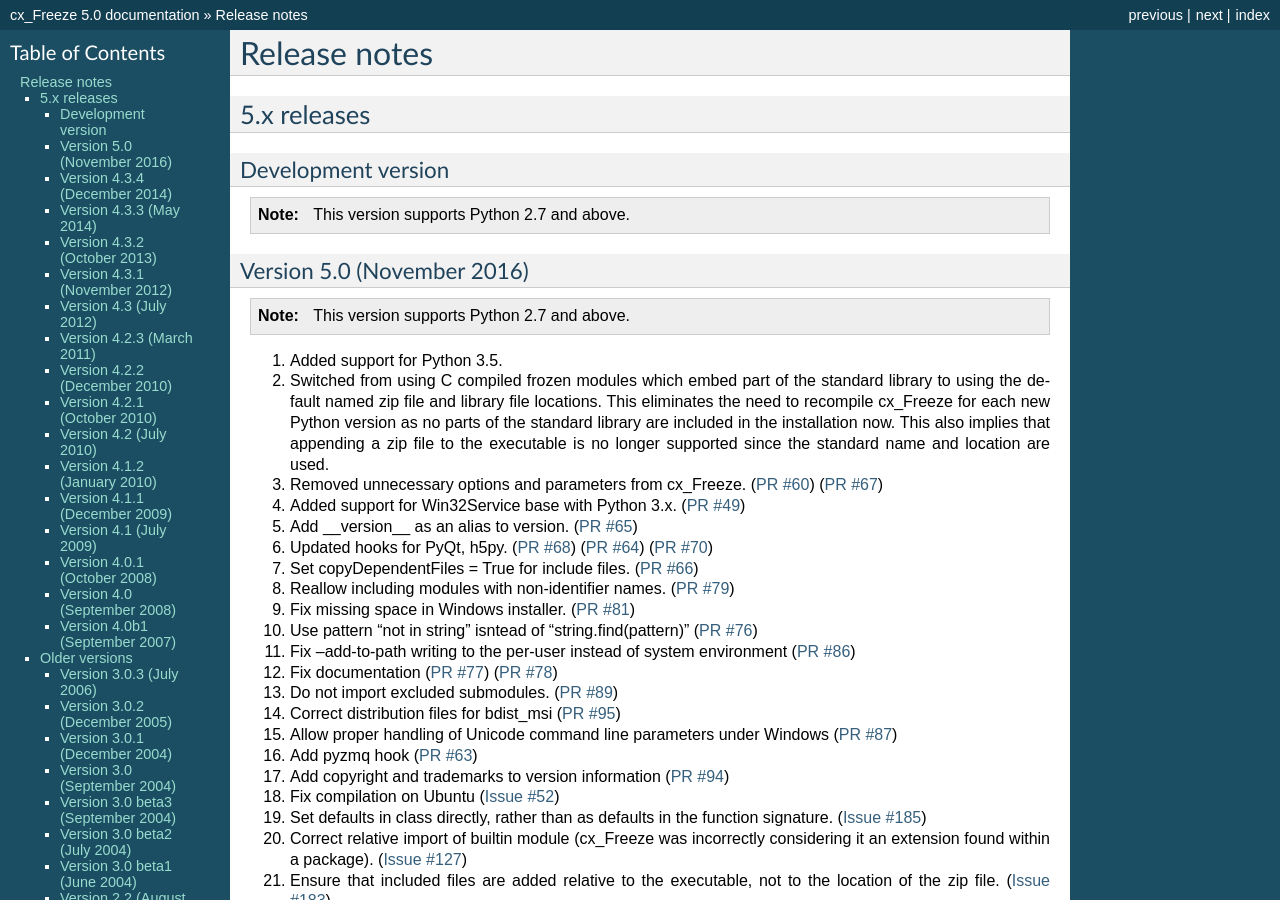
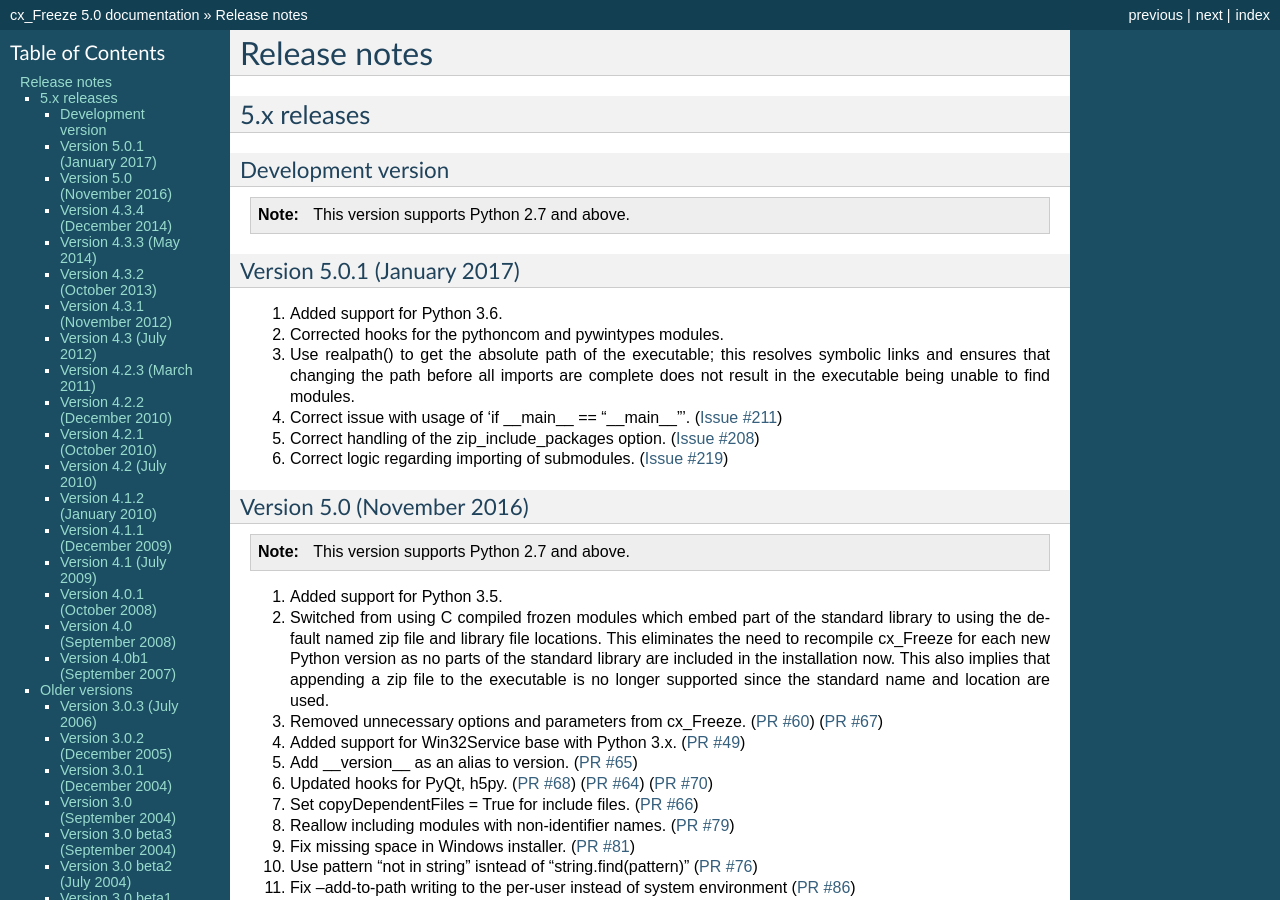
Before and after one commit to marcelotduarte/cx_Freeze, a Sphinx documentation site: the page built from doc/releasenotes.rst, in a window 1280 px wide and 900 px high. Built offline with Sphinx 7.4.7, drawn with Linux system fonts in a browser that asks for light colours; pages that are not in the unit, such as notebooks, are missing from menus.

Commit message:
Added release notes for 5.0.1.

```diff
--- a/doc/releasenotes.rst
+++ b/doc/releasenotes.rst
@@ -9,6 +9,27 @@
 -------------------
 
 .. note:: This version supports Python 2.7 and above.
+
+
+Version 5.0.1 (January 2017)
+----------------------------
+
+1)  Added support for Python 3.6.
+
+2)  Corrected hooks for the pythoncom and pywintypes modules.
+
+3)  Use realpath() to get the absolute path of the executable; this resolves
+    symbolic links and ensures that changing the path before all imports are
+    complete does not result in the executable being unable to find modules.
+
+4)  Correct issue with usage of 'if __main__ == "__main__"'.
+    (`Issue #211 <https://bitbucket.org/anthony_tuininga/cx_freeze/issues/211>`_)
+
+5)  Correct handling of the zip_include_packages option.
+    (`Issue #208 <https://bitbucket.org/anthony_tuininga/cx_freeze/issues/208>`_)
+
+6)  Correct logic regarding importing of submodules.
+    (`Issue #219 <https://bitbucket.org/anthony_tuininga/cx_freeze/issues/219>`_)
 
 
 Version 5.0 (November 2016)
```
